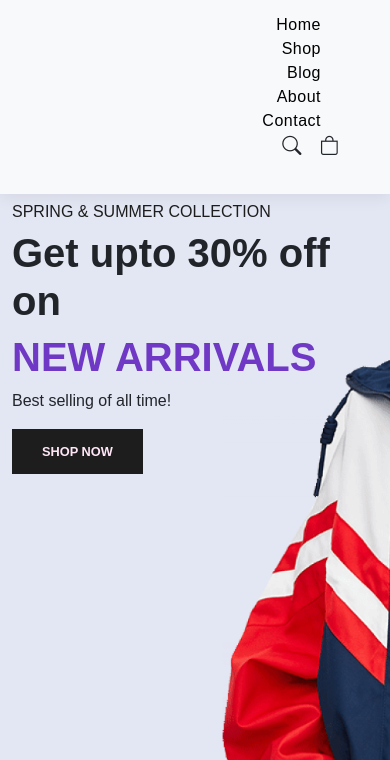
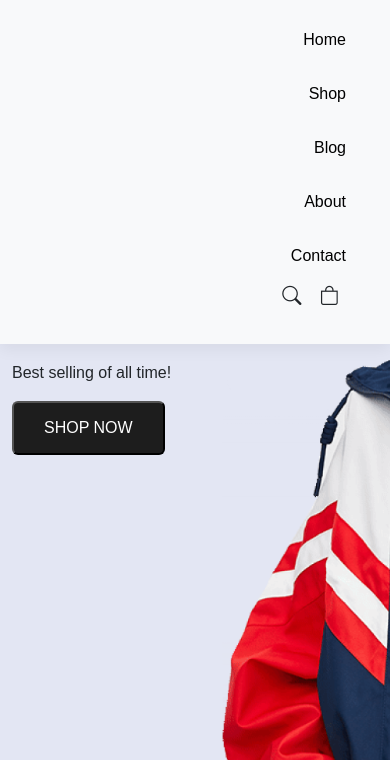
Before and after one commit to m-kathyayani125/Aira-Website, a plain HTML site: page index.html in a window 390 px wide. Both pictures are taken after a click on the button "Toggle navigation". Shown: the part 84-844 px from the top of the page. Drawn offline with nearby package versions, Linux system fonts and the light colour scheme.

Commit message:
Added description

```diff
--- a/index.html
+++ b/index.html
@@ -11,17 +11,27 @@
         <title>Aira</title>
     </head>
     <body>
+        <!--navigation bar-->
         <nav class="navbar navbar-expand-lg navbar-light bg-light p-3 fixed-top" >
+            <!--navbar-expand-lg:to put the expanded form of navbar in lg and above
+            navbar-light:to set the text in navbar to light
+            bg-light:to set background of navbar to light
+            p-3:for padding
+            fixed-top:to fix navbar on top while scrolling-->
             <div class="container">
-
+                <!--navbar-brand:to set as logo-->
                 <a href="#" class="navbar-brand">
                     <img src="img/logo.png" width="50" height="55" alt="">
                 </a>
+
+                <!--hamburger menu icon-->
                 <button class="navbar-toggler"  type="button" data-toggle="collapse" data-target="#navbarSupportedContent" aria-controls="navbarSupportedContent" aria-expanded="false" aria-label="Toggle navigation">
                     <span ><i class="bi bi-list" id="bar"></i></span>
                 </button>
 
+                <!--navbar list that collapse below lg-->
                 <div class="collapse navbar-collapse" id="navbarSupportedContent">
+
                     <ul class="navbar-nav ms-auto" >
                         <li class="nav-item" >
                             <a class="nav-link  " href="#">Home</a>
@@ -38,6 +48,7 @@
                         <li class="nav-item">
                             <a class="nav-link "  href="#">Contact </a>
                         </li>
+                        <!--search and cart icons-->
                         <li class="nav-item">
                             <i class="bi bi-search"></i>
                             <i class="bi bi-bag"></i>
@@ -48,6 +59,8 @@
                 </div>
             </div>
         </nav>
+
+        <!--showcase section-->
         <section id="home">
             <div class="container m-10">
                 <h5>SPRING & SUMMER COLLECTION</h5>
@@ -57,6 +70,8 @@
                 <button>Shop Now</button>
             </div>
         </section>
+
+        <!--branding -->
         <section  class="container m-50" id="brand">
             <div class="row m-0 py-5">
 
@@ -69,6 +84,9 @@
 
             </div>
         </section>
+
+        <!--new section-->
+        <section id="new"></section>
         <!-- Optional JavaScript -->
         <!-- jQuery first, then Popper.js, then Bootstrap JS -->
         <script src="https://code.jquery.com/jquery-3.3.1.slim.min.js" integrity="sha384-q8i/X+965DzO0rT7abK41JStQIAqVgRVzpbzo5smXKp4YfRvH+8abtTE1Pi6jizo" crossorigin="anonymous"></script>
--- a/style.css
+++ b/style.css
@@ -9,48 +9,52 @@ body{
 }
 h1{
     font-size: 2.5rem;
-    font-weight: 700;
+    font-weight: 400;
 }
 h2{
     font-size: 1.8rem;
-    font-weight: 600;
+    font-weight: 400;
 }
 h3{
     font-size: 1.4rem;
-    font-weight: 800;
+    /*font-weight: 800;*/
 }
 h4{
     font-size: 1.1rem;
-    font-weight: 600;
+    /*font-weight: 600;*/
 }
 h5{
     font-size: 1rem;
-    font-weight: 400;
+    /*font-weight: 400;*/
     color: #1d1d1d;
 }
 h6{
     color: #d8d8d8;
 }
+/*shop now button in showcase*/
 button{
-    font-size:0.8rem;
-    font-weight:700;
-    outline:none;
-    border:none;
+    font-size:1rem;
+    border-radius:6px;/*curved edges*/
     background-color:#1d1d1d;
-    color:#FFE6F7;
+    color:#fff;
     padding: 13px 30px;
-    cursor:pointer;
+    cursor:pointer;/*cursor changes to hand on hovering*/
     text-transform:uppercase;
-    transition:0.3s ease;
+    transition:0.3s ease;/*hover speed and style*/
+
 }
+/*hover effect to shop now button on showcase*/
 button:hover{
-    background-color: #3a3833;
+    border:none;/*when hovered if color changed then black border is visible so remove it*/
+    background-color:#51557E;
 }
+
 .navbar{
     font-size: 16px;
     top:0;
     left:0;
 }
+/*styling list on navbar*/
 .navbar-light .navbar-nav .nav-link{
     padding: 0 ;
     margin:0 15px;
@@ -63,6 +67,7 @@ button:hover{
 .navbar i.active{
     color:#ff3c78;
 }
+/*styling search and cart icons on navbar*/
 .navbar i{
     font-size: 1.2rem;
     padding:0 7px;
@@ -70,78 +75,87 @@ button:hover{
     font-weight: 500;
     transition: 0.3s,ease;
 }
+
+
+/*removing border and outline of hamburger menu icon*/
 .navbar-light .navbar-toggler{
     border:none;
     outline:none;
 }
 
+
+/*to create shadow effect to navbar*/
 .navbar{
     box-shadow: 0 5px 15px rgba(0,0,0,0.06) ;
 
 }
+
+
+/*hovering underline under lists in navbar*/
 a.nav-link{
-    position:relative;
-    text-decoration: none;
-    letter-spacing: 0.5px;
-
+    position:relative;/*to place hovering underline in absolute its position without hover must be relative*/
 }
 a.nav-link::after{
     content:"";
     position:absolute;
     background-color: #ff3c78;
-    height:3px;
-    width: 0;
-    left:0;
-    bottom:-10px;
-    transition: 0.3s ease;
+    height:3px;/*thickness of line*/
+    width: 0;/*nothing before hovering*/
+    left:0;/*thus element after title will land just paralelly with it*/
+    bottom:-10px;/*after by default makes it to appear on top so bringing it to bottom to make underline*/
+    transition: 0.3s ease;/*create effect one hovering*/
 }
-a.nav-link:hover::after
+a.nav-link:hover::after/*order of hover and after is important syntactically*/
 {
-    width: 100%;
+    width: 100%;/*while hovering width increases*/
 
 }
+
+/*change color of NEW ARRIVALS ON SHOW CASE*/
 #home span{
-    color:#6F38C5;
+    color:#773ed1;
 }
 #home{
     background-image: url("img/back.png");
     width:100%;
     height:100vh;
-    background-size:cover;
-    background-position:top 60px center;
+    background-size:cover;/*to cover the pics and stretch to fill the container*/
+    background-position:top 60px center;/*head of girl gets cut if not positioned like this*/
     display:flex;
-    flex-direction:column;
-    justify-content: center;
-    align-items: flex-start;
+    align-items: center;/*align to centre of flex*/
 }
+
+/*customise hamburger menu icon*/
 #bar{
+    border:none;
+    outline:none;
     font-size: 1.5rem;
     padding:7px;
     cursor:pointer;
     font-weight: 500;
-    transition:0.3s ease;
-    color:black;
+    transition:0.3s ease;/*for hoveringeffect*/
+    color:black;/*color of lines in the hamburger menu icon*/
 }
-#bar:hover,
-#bar.active {
-    color: #fff;
-}
+
 @media only screen and (max-width:991px){
+    /*for hover effect of hamburger menu*/
     body > nav > div > button:hover,
     body > nav > div > button:focus{
-        background-color: #A084CF;
+        background-color: #A084CF;/*bg clr as violet on hovering*/
     }
     body > nav > div > button:hover #bar,
     body > nav > div > button:focus #bar{
-        color:#fff;
+        color:#fff;/*lines in icon to be white on hovering*/
     }
+
+    /*styling of navbar list when opened by clicking on hamburger menu..*/
     #navbarSupportedContent>ul{
         margin:1rem;
-        justify-content:flex-end;
-        align-items:flex-end;
-        text-align:right;
+        justify-content:flex-end;/*to make it align towards right horizontally*/
+       align-items:flex-end;/*takes them bottom most of container on vertical axis*/
     }
     #navbarSupportedContent > ul > li:nth-child(n)>a{
-        padding:0px 10px;
+        padding:0px;
+        margin:15px 0px;/*for correct placement of underlines in hovering effect*/
     }
 }
```
Lines whose indentation alone changed are shown as unchanged.
